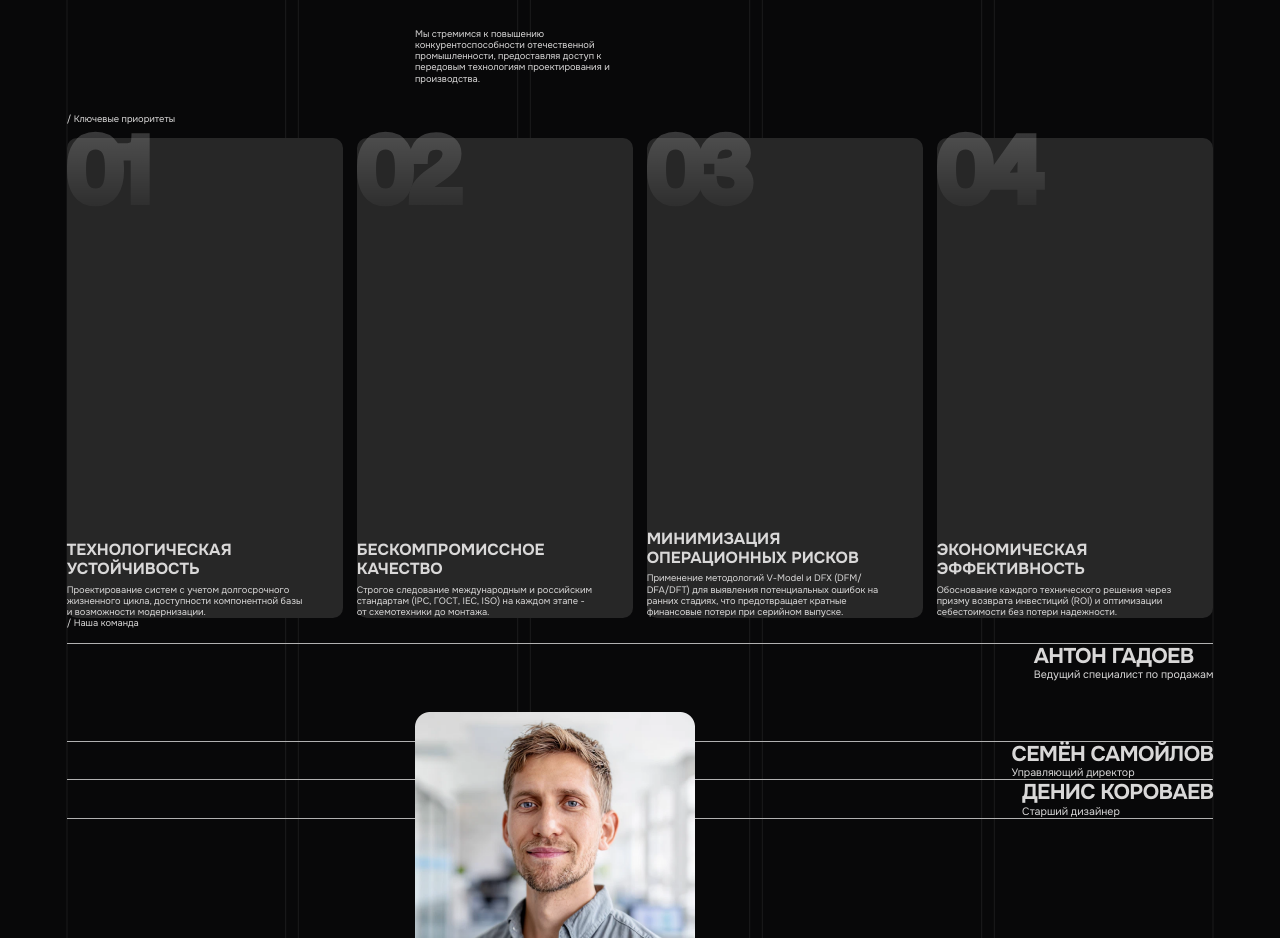
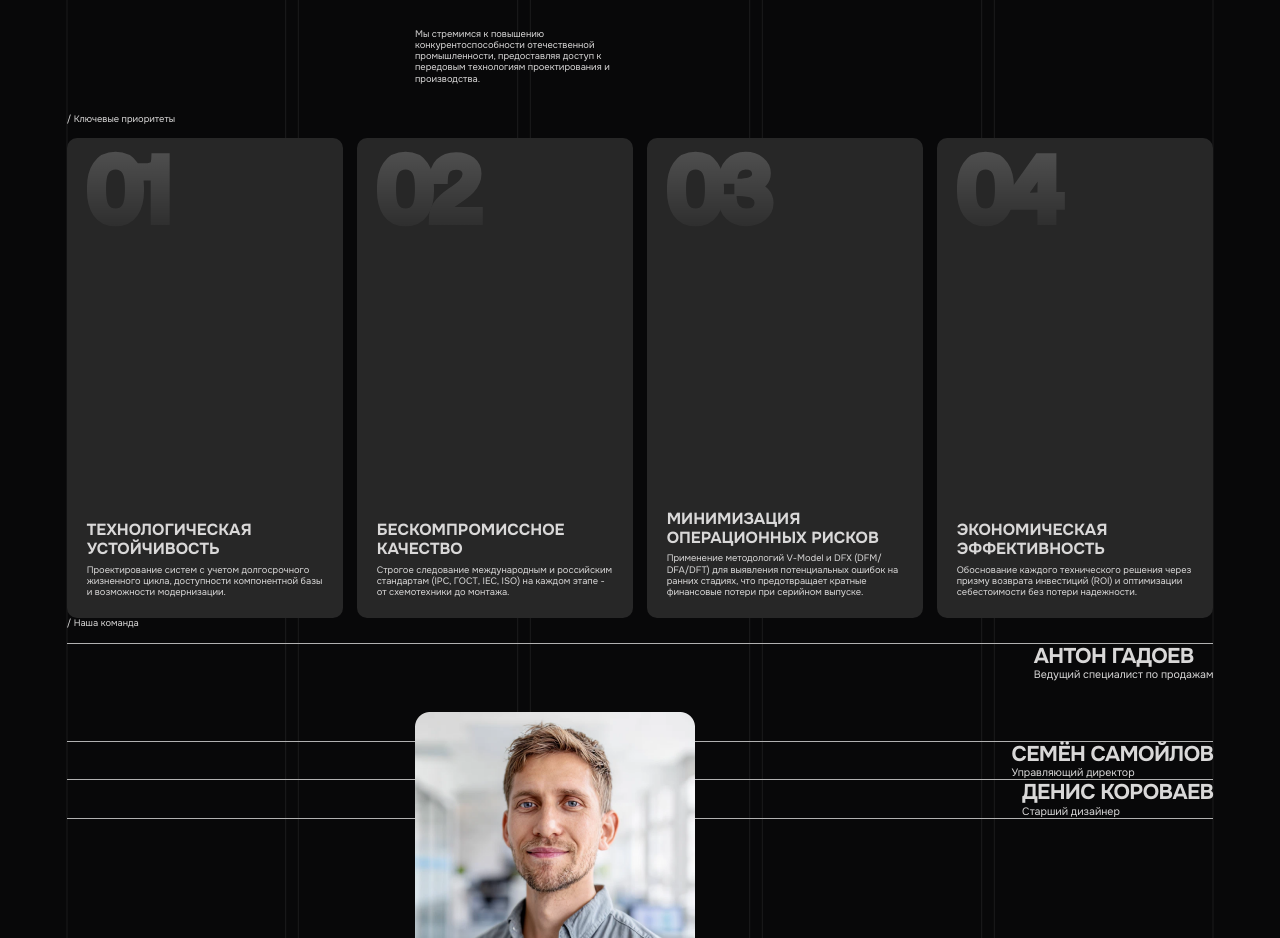
Before and after one commit to matilda081133-sketch/teh, a React (Vite) app: page /about in a window 1280 px wide. Shown: the part 1460-2398 px from the top of the page. Built offline with nearby package versions, Linux system fonts and the light colour scheme.

Commit message:
fix: hardcode card padding to 1.5625vw to fix missing CSS variable bug causing zero padding

```diff
--- a/src/components/AboutSection4.module.css
+++ b/src/components/AboutSection4.module.css
@@ -160,7 +160,7 @@
   flex-direction: column;
   align-items: flex-start;
   justify-content: space-between;
-  padding: var(--padding-30);
+  padding: 1.5625vw;
   box-sizing: border-box;
   min-width: var(--min-w-311);
   max-width: var(--max-w-415);
```
